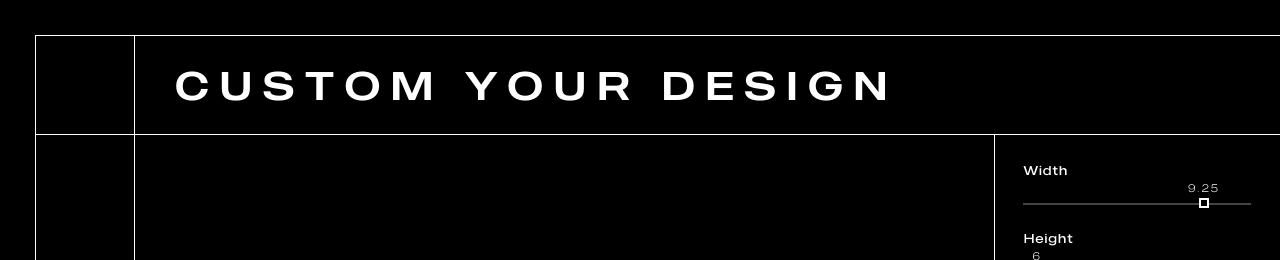
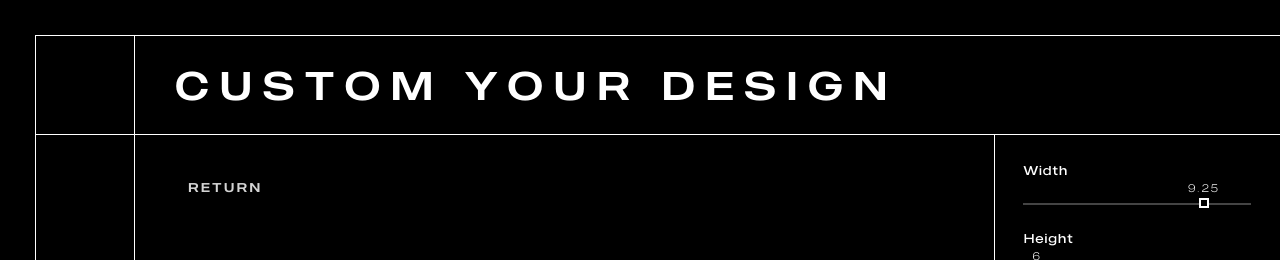
Before and after one commit to eythanSaillet/generative-tattoo, a React (Create React App) app: page /choose/1 in a window 1280 px wide. Shown: the top 260 px of the page. Built offline with nearby package versions, Linux system fonts and the light colour scheme; grey boxes are pictures that could not be loaded.

Commit message:
:sparkles: add return button on Custom component

```diff
--- a/src/components/Main/Custom/index.js
+++ b/src/components/Main/Custom/index.js
@@ -1,16 +1,24 @@
 import React, { useEffect, useRef } from 'react'
 import styled from 'styled-components'
 import gsap, { Power1 } from 'gsap'
+import { useHistory } from 'react-router-dom'
 
 import Trackbar from './Trackbar/index'
+import AnimatedText from '../../utils/AnimatedText'
 
 const Container = styled.div`
 	width: 100%;
 	height: 100%;
 	display: flex;
 	.leftContainer {
+		position: relative;
 		width: 75%;
 		height: 100%;
+		.returnButton {
+			position: absolute;
+			top: 35px;
+			left: 40px;
+		}
 	}
 	.line {
 		width: var(--menuLineSize);
@@ -29,8 +37,11 @@ const Container = styled.div`
 	}
 `
 
-export default function Custom() {
+export default function Custom({ navTitleRef }) {
 	let line = useRef(null)
+	let returnButton = useRef(null)
+
+	let history = useHistory()
 
 	useEffect(() => {
 		gsap.to(line.current, { duration: 0.7, scaleY: 1, ease: Power1.easeOut, delay: 1.2 })
@@ -38,7 +49,21 @@ export default function Custom() {
 
 	return (
 		<Container>
-			<div className="leftContainer"></div>
+			<div className="leftContainer">
+				<div
+					className="returnButton"
+					onClick={() => {
+						navTitleRef.current.replace('CHOOSE')
+						returnButton.current.remove()
+						gsap.to(line.current, { duration: 0.7, scaleY: 0, ease: Power1.easeOut, delay: 0.3 })
+						setTimeout(() => {
+							history.goBack()
+						}, 2000)
+					}}
+				>
+					<AnimatedText text="RETURN" type="link" stagger={0.03} delay={650} hover={true} ref={returnButton}></AnimatedText>
+				</div>
+			</div>
 			<div className="line" ref={line}></div>
 			<div className="rightContainer">
 				<Trackbar text="Width" range={[2, 11]} decimals={2} initialValue={9.25} />
--- a/src/components/Main/index.js
+++ b/src/components/Main/index.js
@@ -16,7 +16,7 @@ export default function Main({ navTitleRef }) {
 		<Container>
 			<Switch>
 				<Route path={`${match.path}/:design`}>
-					<Custom />
+					<Custom navTitleRef={navTitleRef} />
 				</Route>
 				<Route path={match.path}>
 					<DesignList navTitleRef={navTitleRef} />
--- a/src/components/utils/AnimatedText.js
+++ b/src/components/utils/AnimatedText.js
@@ -5,8 +5,8 @@ import gsap, { Power3, Power2 } from 'gsap'
 const Text = styled.div`
 	display: flex;
 	align-items: center;
-	padding: ${(props) => (props.type === 'navLink' ? '12px' : '0')};
-	cursor: ${(props) => (props.type === 'navLink' ? 'pointer' : 'initial')};
+	padding: ${(props) => (props.type === 'navLink' || props.type === 'link' ? '12px' : '0')};
+	cursor: ${(props) => (props.type === 'navLink' || props.type === 'link' ? 'pointer' : 'initial')};
 	.textContainer {
 		display: flex;
 		overflow: hidden;
@@ -40,7 +40,8 @@ const Text = styled.div`
 			font-size: 2.5em;
 			line-height: 32px;
 		}
-		.navLink {
+		.navLink,
+		.link {
 			height: 11px;
 			color: var(--grey);
 			font-size: 0.8em;
@@ -77,12 +78,12 @@ const Text = styled.div`
 
 const AnimatedText = forwardRef(({ text, type, stagger, delay, hover }, ref) => {
 	let spans = []
-	let spansRefs = useRef([])
+	let spansRefs = useRef(new Array(text.length))
 	let isAnimated = useRef(true)
 
 	for (let i = 0; i < text.length; i++) {
 		spans.push(
-			<span className={type} key={i} ref={(element) => spansRefs.current.push(element)}>
+			<span className={type} key={i} ref={(element) => (spansRefs.current[i] = element)}>
 				{text[i]}
 			</span>
 		)
@@ -99,7 +100,7 @@ const AnimatedText = forwardRef(({ text, type, stagger, delay, hover }, ref) =>
 				},
 			})
 		}, delay)
-	}, [stagger, delay, isAnimated])
+	}, [stagger, delay])
 
 	// Hover animation
 	let hoverAnim = () => {
```
